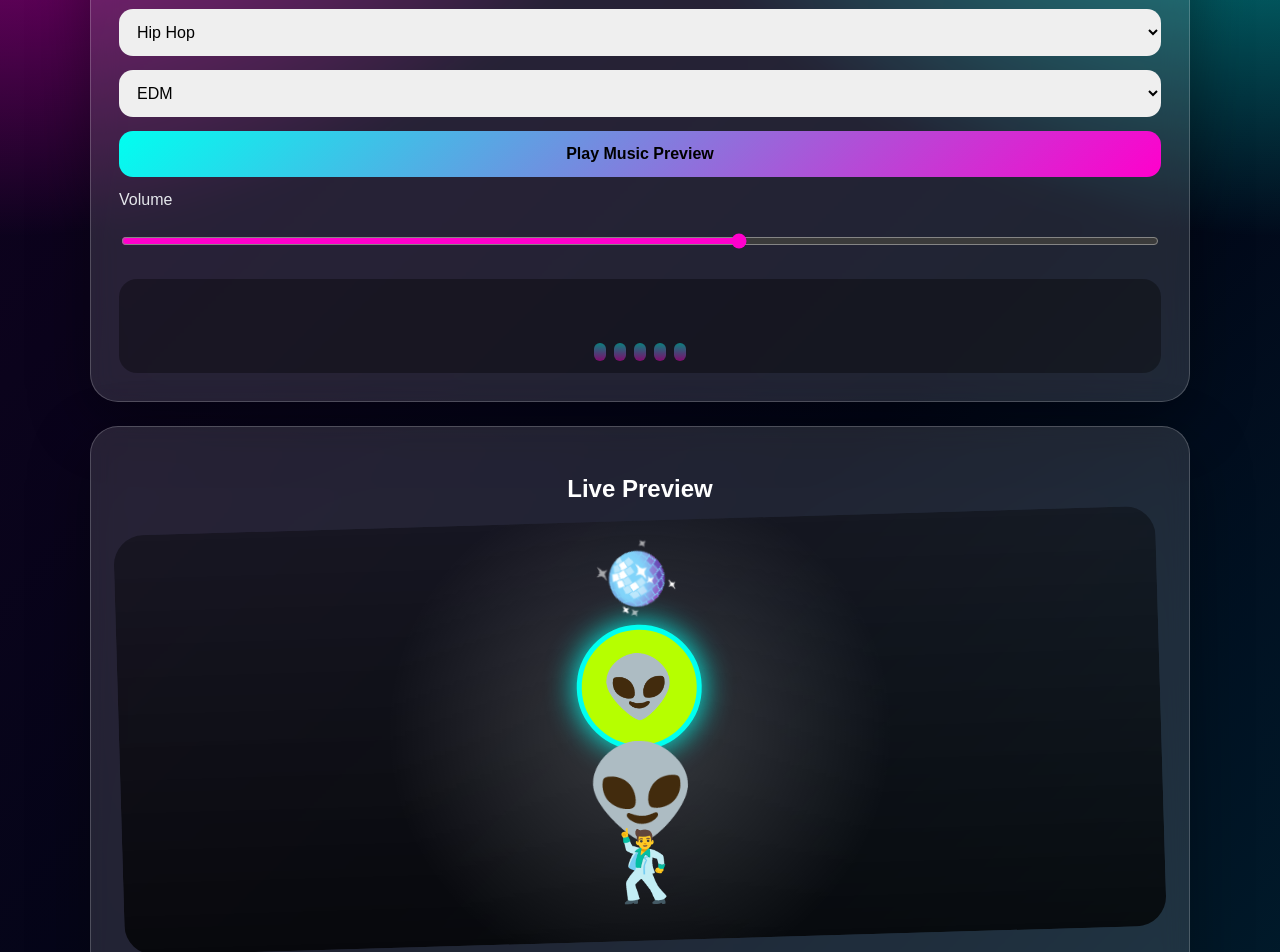
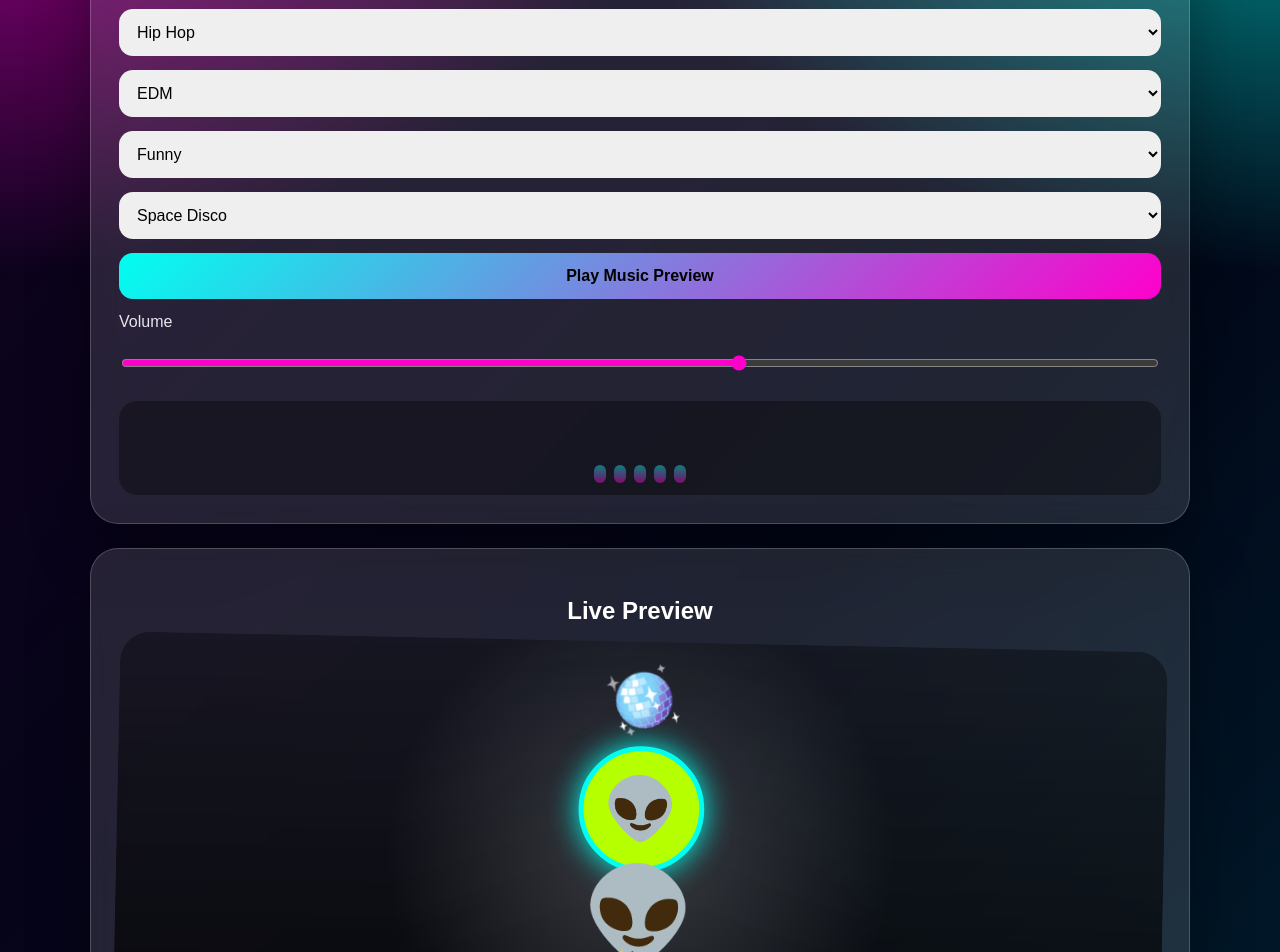
Before and after one commit to JohanLandman2026/VibeTwistPro, a Next.js app: page / in a window 1280 px wide. Shown: the part 520-1472 px from the top of the page. Built offline with nearby package versions, Linux system fonts and the light colour scheme.

Commit message:
Update VibeTwistPro.js

```diff
--- a/VibeTwistPro.js
+++ b/VibeTwistPro.js
@@ -8,6 +8,10 @@ export default function VibeTwistPro() {
   const [photo, setPhoto] = useState(null);
   const [isPlaying, setIsPlaying] = useState(false);
   const [volume, setVolume] = useState(0.6);
+  const [isGenerating, setIsGenerating] = useState(false);
+  const [resultMode, setResultMode] = useState(null);
+  const [funLevel, setFunLevel] = useState("Funny");
+  const [scene, setScene] = useState("Space Disco");
 
   const audioRef = useRef(null);
 
@@ -68,6 +72,16 @@ export default function VibeTwistPro() {
     }
   }
 
+  function generateDance() {
+    setResultMode(null);
+    setIsGenerating(true);
+
+    setTimeout(() => {
+      setIsGenerating(false);
+      setResultMode("done");
+    }, 2500);
+  }
+
   return (
     <main className="app">
       <section className="hero">
@@ -106,6 +120,18 @@ export default function VibeTwistPro() {
             <option>Disco Beat</option>
           </select>
 
+          <select value={funLevel} onChange={(e) => setFunLevel(e.target.value)}>
+            <option>Subtle</option>
+            <option>Funny</option>
+            <option>Absurd</option>
+          </select>
+
+          <select value={scene} onChange={(e) => setScene(e.target.value)}>
+            <option>Space Disco</option>
+            <option>Alien Nightclub</option>
+            <option>Moon Party</option>
+          </select>
+
           <button onClick={playMusic}>
             {isPlaying ? "Stop Music" : "Play Music Preview"}
           </button>
@@ -137,10 +163,23 @@ export default function VibeTwistPro() {
 
         <motion.div
           className="alien-stage"
-          animate={{ rotate: [0, 3, -3, 0], y: [0, -8, 0] }}
-          transition={{ repeat: Infinity, duration: 1.2 }}
+          animate={{
+            rotate: isPlaying ? [0, 5, -5, 0] : [0, 3, -3, 0],
+            y: isPlaying ? [0, -12, 0] : [0, -8, 0],
+            scale: isPlaying ? [1, 1.05, 1] : [1, 1.02, 1]
+          }}
+          transition={{ repeat: Infinity, duration: isPlaying ? 1 : 1.4 }}
         >
-          <div className="disco">🪩</div>
+          <div
+            className="disco"
+            style={{
+              animation: isPlaying
+                ? "spin 1s linear infinite"
+                : "spin 6s linear infinite"
+            }}
+          >
+            🪩
+          </div>
 
           <div className="alien-body">
             <div className="alien-head">
@@ -158,10 +197,45 @@ export default function VibeTwistPro() {
 
         <p className="caption">
           {aliens[avatar]} performing <strong>{dance}</strong> to{" "}
-          <strong>{song}</strong>
+          <strong>{song}</strong> in <strong>{scene}</strong> (
+          <strong>{funLevel}</strong> mode)
         </p>
 
-        <button className="generate">Generate Dancing GIF</button>
+        <button className="generate" onClick={generateDance}>
+          {isGenerating ? "Generating..." : "Generate Dancing GIF"}
+        </button>
+
+        {isGenerating && (
+          <div className="ai-thinking">
+            🧠 Scanning face... syncing beat... choosing dance moves...
+          </div>
+        )}
+
+        {resultMode === "done" && (
+          <div className="results">
+            <h3>✨ Your Alien Performances</h3>
+
+            <div className="result-grid">
+              <div>
+                <span>😎</span>
+                <strong>Clean Version</strong>
+                <p>Polished alien performance.</p>
+              </div>
+
+              <div>
+                <span>😂</span>
+                <strong>Funniest Version</strong>
+                <p>Maximum comedy contrast.</p>
+              </div>
+
+              <div>
+                <span>🤪</span>
+                <strong>Weirdest Version</strong>
+                <p>Absurd alien chaos mode.</p>
+              </div>
+            </div>
+          </div>
+        )}
       </section>
 
       <section className="features">
```
